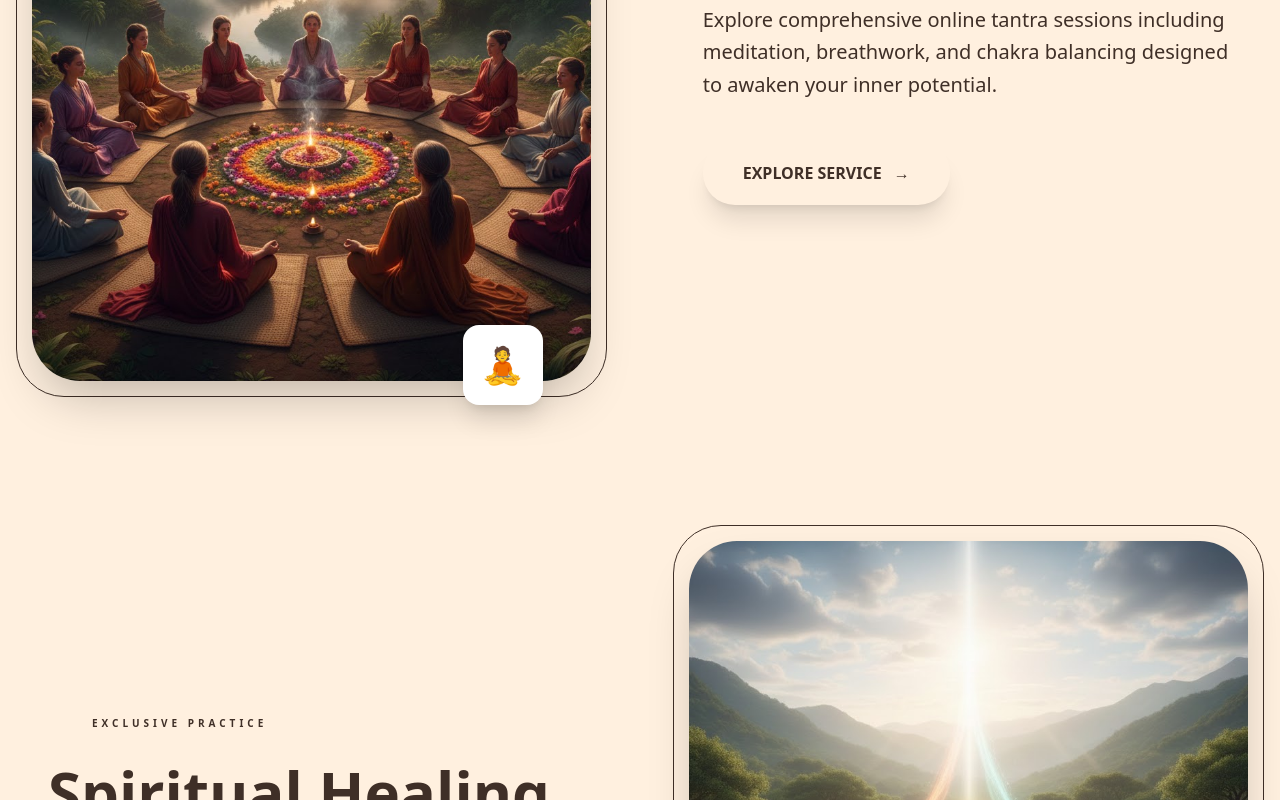
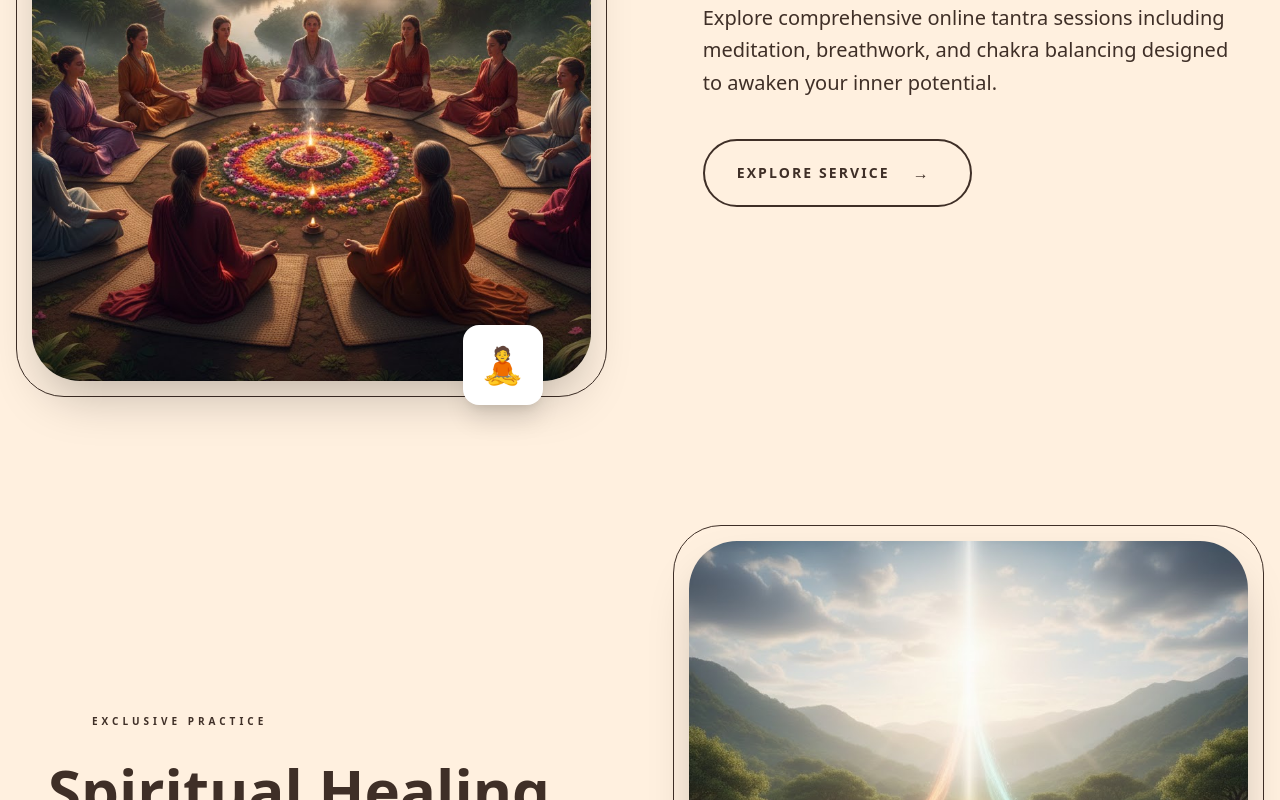
Before and after one commit to HarshalPatel1972/a1-tantra, a Next.js app: page / in a window 1280 px wide. Shown: the part 4980-5780 px from the top of the page. Built offline with nearby package versions, Linux system fonts and the light colour scheme; no server answers.

Commit message:
Redesign Explore Service buttons with outlined style and accent arrow badge

```diff
--- a/components/OurTantraServices.tsx
+++ b/components/OurTantraServices.tsx
@@ -84,13 +84,12 @@ export default function OurTantraServices() {
 
                 <Link
                   href={service.link}
-                  className="px-10 py-5 bg-deep-brown text-cream font-bold rounded-full relative overflow-hidden group shadow-xl hover:shadow-2xl transition-all"
+                  className="group/btn inline-flex items-center gap-4 px-8 py-4 border-2 border-deep-brown text-deep-brown font-nav font-bold text-sm uppercase tracking-[0.15em] rounded-full hover:bg-deep-brown hover:text-cream transition-all duration-500 ease-out hover:shadow-lg hover:shadow-deep-brown/20"
                 >
-                  <span className="relative z-10 flex items-center gap-3">
-                    EXPLORE SERVICE
-                    <span className="group-hover:translate-x-1 transition-transform">→</span>
+                  <span>Explore Service</span>
+                  <span className="w-8 h-8 rounded-full bg-accent-red text-cream flex items-center justify-center text-base group-hover/btn:translate-x-1 group-hover/btn:scale-110 transition-all duration-300">
+                    →
                   </span>
-                  <div className="absolute inset-0 bg-accent-red translate-y-full group-hover:translate-y-0 transition-transform duration-500" />
                 </Link>
               </div>
             </div>
```
